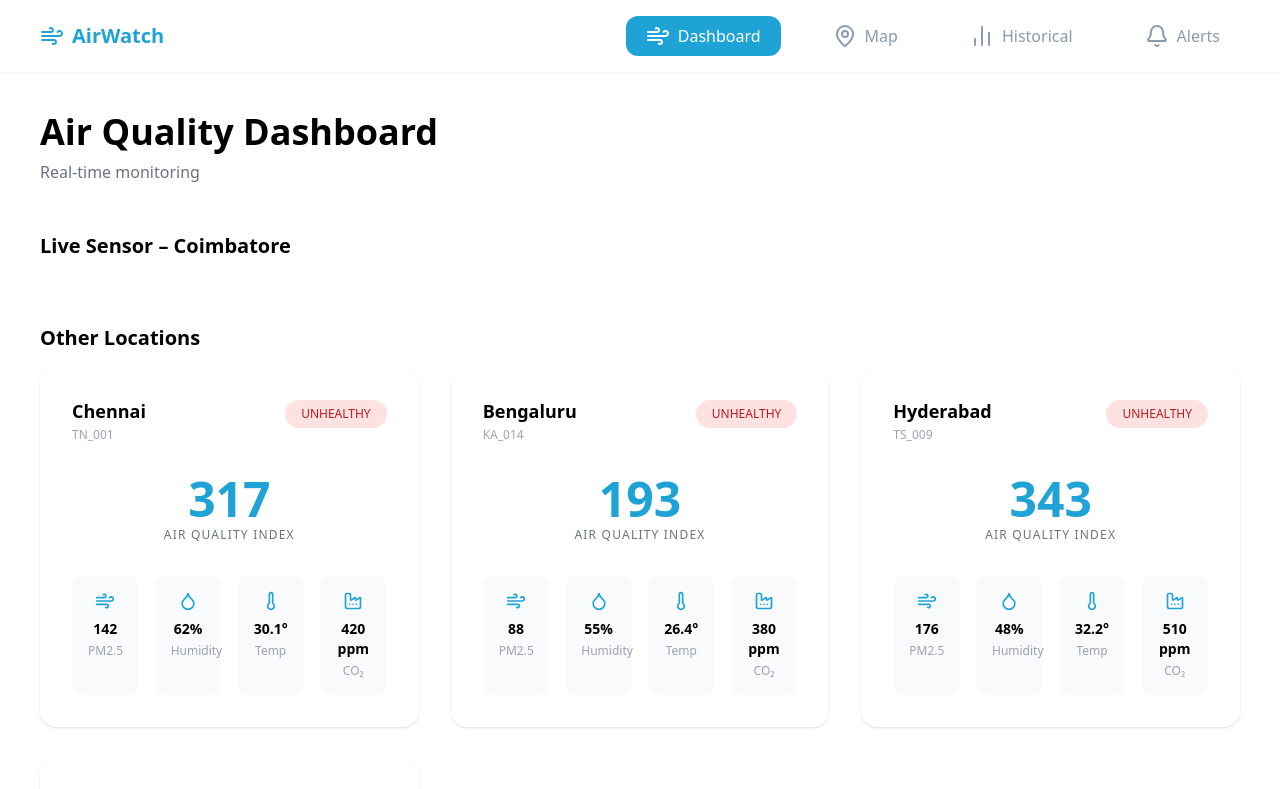
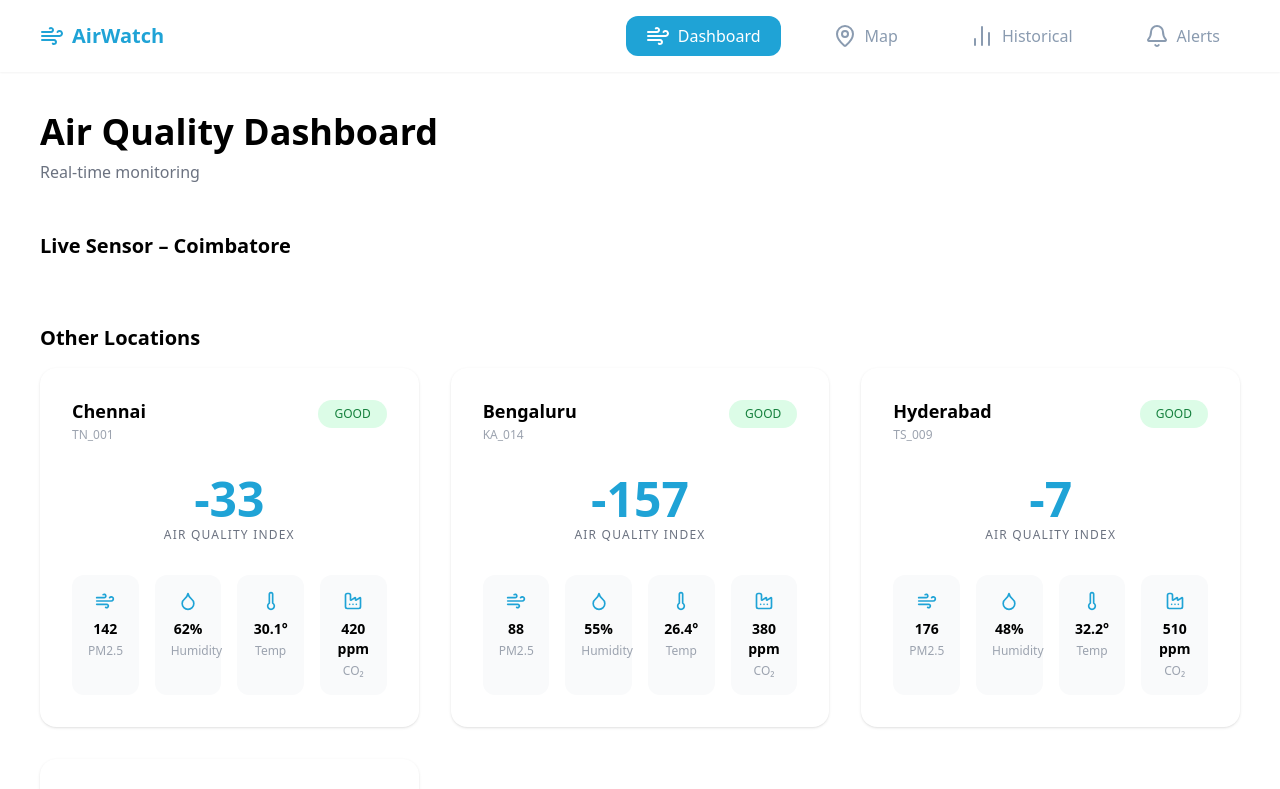
Before and after one commit to Lokeshcodes88/Air-watch, a React (Vite) app: page / in a window 1280 px wide. Shown: the top 789 px of the page. Built offline with nearby package versions, Linux system fonts and the light colour scheme; no server answers; the database is empty.

Commit message:
Update: Scaled AQI

```diff
--- a/src/components/SensorCard.jsx
+++ b/src/components/SensorCard.jsx
@@ -10,7 +10,7 @@ export default function SensorCard({ title, id, data }) {
   const temperature = Number(data.temperature ?? 0);
   const co2 = Number(data.co2 ?? 0);
 
-  const aqi = calculatePM25AQI(pm25);
+  const aqi = calculatePM25AQI(pm25)-350;
   const status = getAQIStatus(aqi);
 
   return (
```
